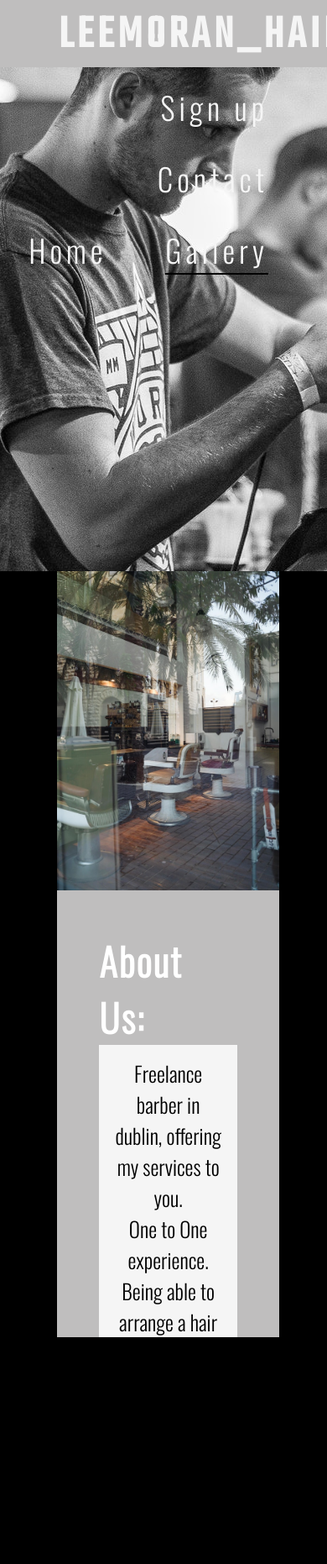
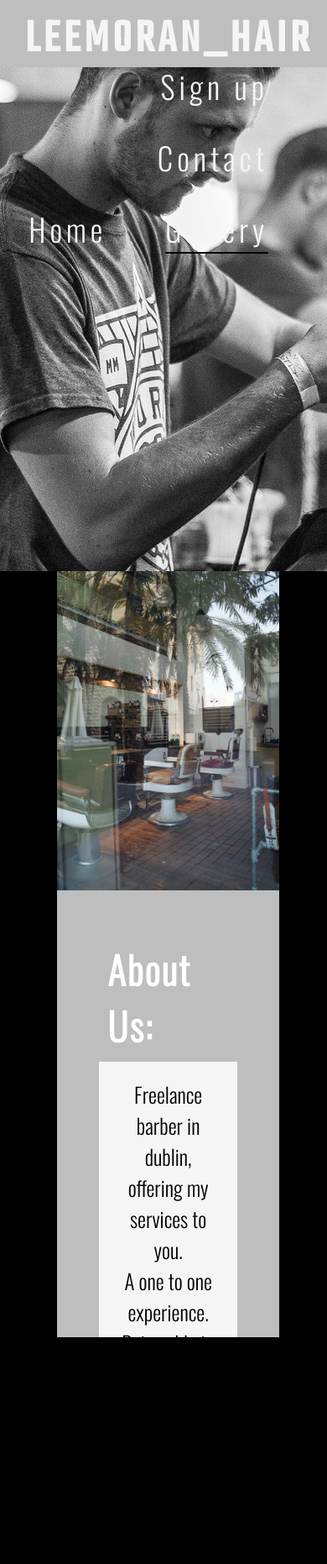
Before and after one commit to Lee-moran/LeeMoran_Hair, a plain HTML site: page index.html in a window 390 px wide. Shown: the top 1862 px of the page at 84% size. Drawn offline with nearby package versions, Linux system fonts and the light colour scheme.

Commit message:
responsive header max width 950px

```diff
--- a/asset/css/style.css
+++ b/asset/css/style.css
@@ -123,7 +123,7 @@ h2 {
 #right > p {
     background-color: whitesmoke;
     color: black;
-    padding: 15px;
+    padding: 20px;
 
 }
 
@@ -132,6 +132,7 @@ h2 {
     text-align: left;
     font-size: 45px;
     letter-spacing: 2px;
+    padding: 10px;
 
 
 
@@ -183,13 +184,28 @@ footer {
         width: 65%;
         float: left;
         padding: 50px;
-
     }
     hr{ display: none;}
+}
 
+/* responsive header, screen size 905px */
+@media screen and (max-width: 900px) {
+    #menu, {
+        clear: right;
+        float: :right;
+        margin-right: 30px;
+        margin-bottom: 20px;
+        line-height: 25px;
+    }
 
-
-
-
+    #logo {
+        clear: left;
+        float: left;
+        margin-left: 30px;
+        margin-top: 35px;
+        line-height: 25px;
+    }
 
 }
+
+}
--- a/index.html
+++ b/index.html
@@ -44,11 +44,11 @@
 
         <div id="right">
             <h2> About Us: </h2>
-            <p>Freelance barber in dublin, offering my services to you. <br> One to One experience.<br>
-                Being able to arrange a hair cut in Dublin at the comfort of your home or mine.
+            <p>Freelance barber in dublin, offering my services to you. <br> A one to one experience.<br>
+                Being able to arrange a hair-cut at the comfort of your home or mine.
                  This unique service is available to the greater south dublin region.<br>
                  Prices range vary from €20 - €50. <br>
-                 To find out more follow on social or reach out viva contacts.
+                 To find out more follow on social or reach out viva contacts.<br>
                  keep fresh!
 
 
```
